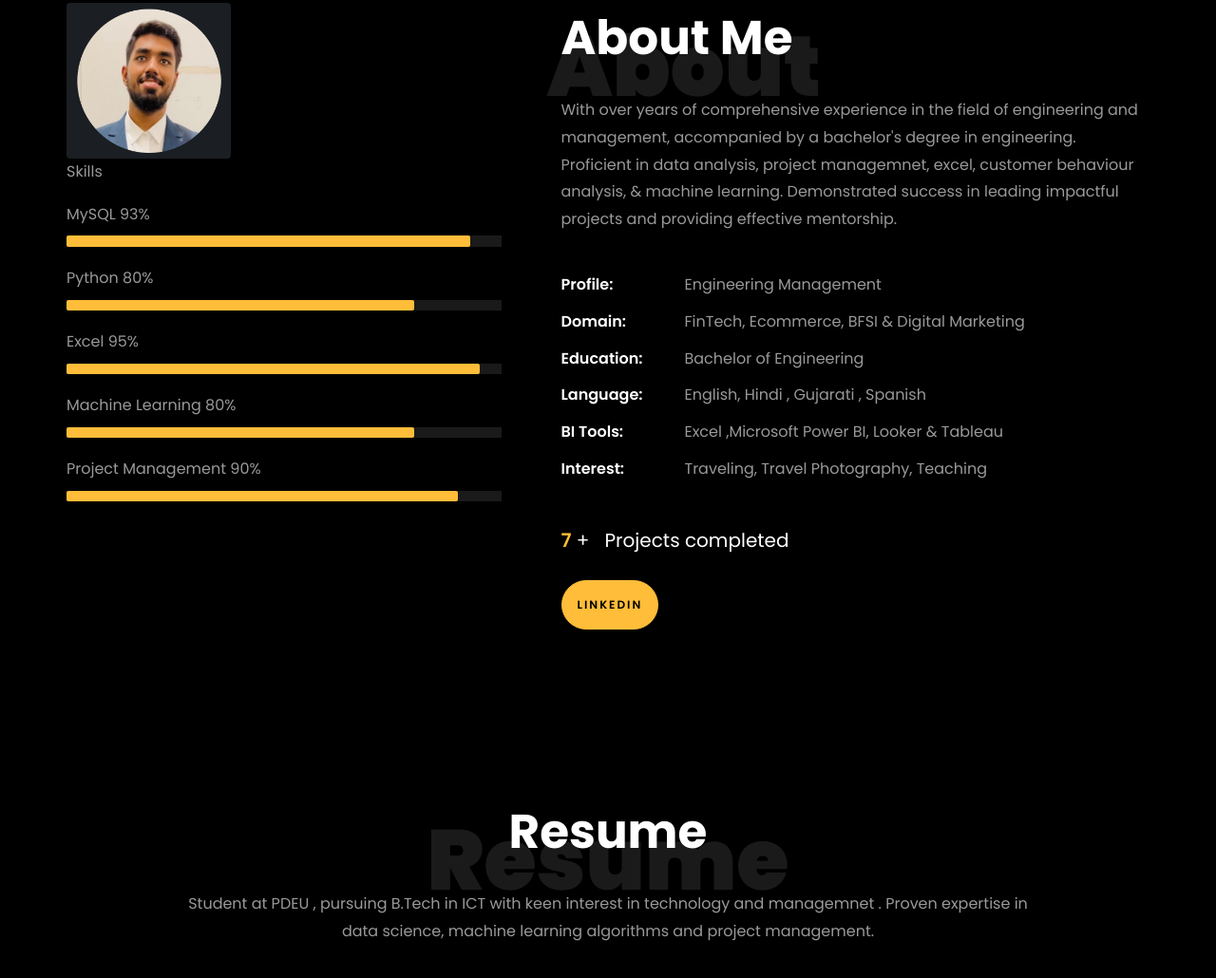
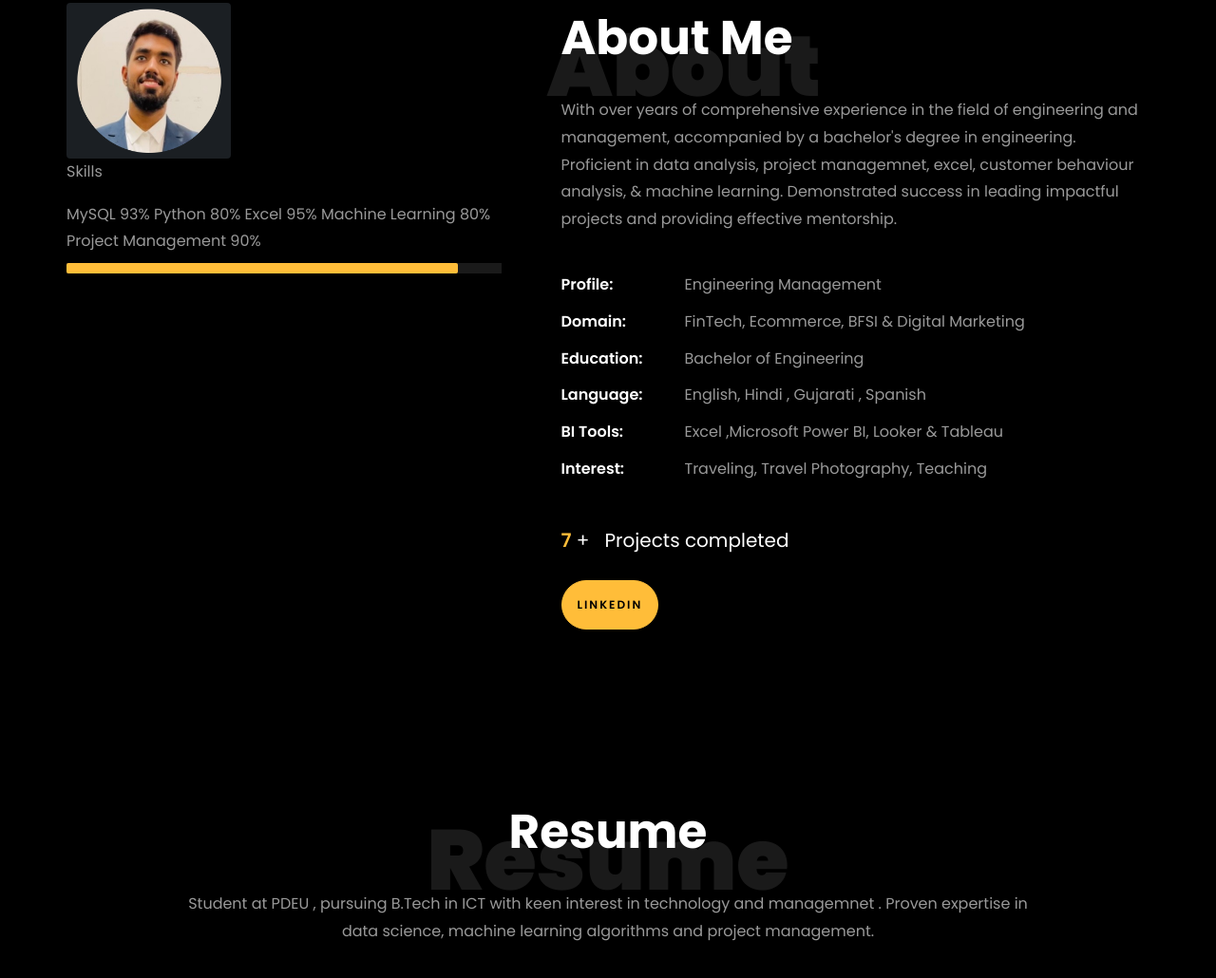
Before and after one commit to somyamehta20/somyamehta, a plain HTML site: page index.html in a window 1280 px wide. Shown: the part 859-1889 px from the top of the page at 95% size. Drawn offline with Linux system fonts and the light colour scheme; files whose address does not match are found by name.

Commit message:
commit_msg

```diff
--- a/index.html
+++ b/index.html
@@ -232,28 +232,28 @@
 								<div class="skill-mf">
 									<p class="title-s">Skills</p>
 									<span>MySQL</span> <span class="pull-right">93%</span>
-									<div class="progress">
+									<!-- <div class="progress">
 										<div class="progress-bar" role="progressbar" style="width: 93%;"
 											aria-valuenow="93" aria-valuemin="0" aria-valuemax="100"></div>
-									</div>
+									</div> -->
 
 									<span>Python</span> <span class="pull-right">80%</span>
-									<div class="progress">
+									<!-- <div class="progress">
 										<div class="progress-bar" role="progressbar" style="width: 80%"
 											aria-valuenow="80" aria-valuemin="0" aria-valuemax="100"></div>
-									</div>
+									</div> -->
 
 									<span>Excel</span> <span class="pull-right">95%</span>
-									<div class="progress">
+									<!-- <div class="progress">
 										<div class="progress-bar" role="progressbar" style="width: 95%"
 											aria-valuenow="95" aria-valuemin="0" aria-valuemax="100"></div>
-									</div>
+									</div> -->
 
 									<span>Machine Learning</span> <span class="pull-right">80%</span>
-									<div class="progress">
+									<!-- <div class="progress">
 										<div class="progress-bar" role="progressbar" style="width: 80%"
 											aria-valuenow="80" aria-valuemin="0" aria-valuemax="100"></div>
-									</div>
+									</div> -->
 
 									<span>Project Management</span> <span class="pull-right">90%</span>
 									<div class="progress">
```
Also changed, not shown: 1 other file.
